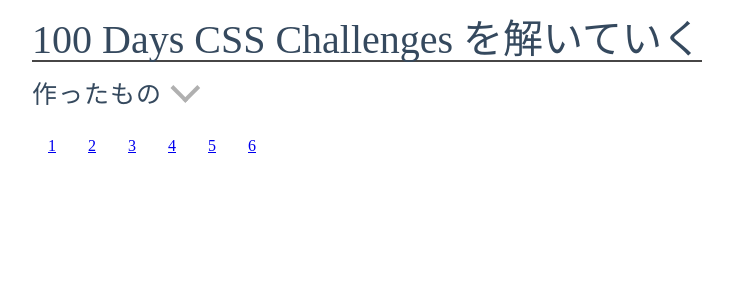
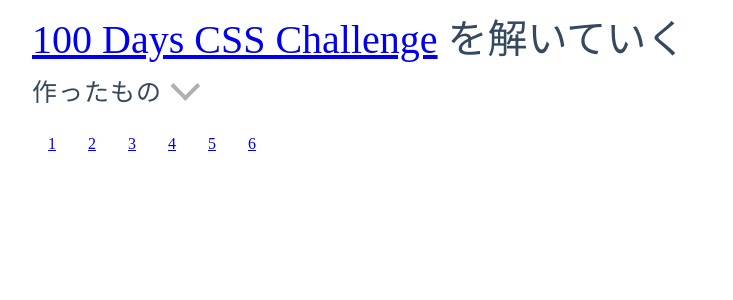
Before and after one commit to tunamagur0/css-challenges, a Nuxt app: page / in a window 1280 px wide. Shown: the top 300 px of the page, without its empty margins (32-765 px from the left). Built offline with nearby package versions, Linux system fonts and the light colour scheme.

Commit message:
Add link to 100dayscss.com

```diff
--- a/pages/index.vue
+++ b/pages/index.vue
@@ -1,6 +1,11 @@
 <template>
   <div class="container">
-    <div class="title">100 Days CSS Challenges を解いていく</div>
+    <div class="title">
+      <a href="https://100dayscss.com/" target="_blank"
+        >100 Days CSS Challenge</a
+      >
+      を解いていく
+    </div>
     <div class="list">
       <div class="list-title">作ったもの</div>
       <div class="links">
@@ -42,7 +47,6 @@
 .title {
   font-size: $title-size;
   color: #35495e;
-  border-bottom: solid 2px rgb(71, 70, 70);
   margin-bottom: 20px;
   margin-top: 20px;
 }
@@ -71,7 +75,6 @@
   position: relative;
   width: $list-title-size * 2/3;
   height: $list-title-size * 2/3;
-  bottom: 0;
   border-top: $list-title-size/6 solid #b0b0b0;
   border-right: $list-title-size/6 solid #b0b0b0;
   transform: rotate(135deg) translate(-$list-title-size/2, -$list-title-size/4);
```
